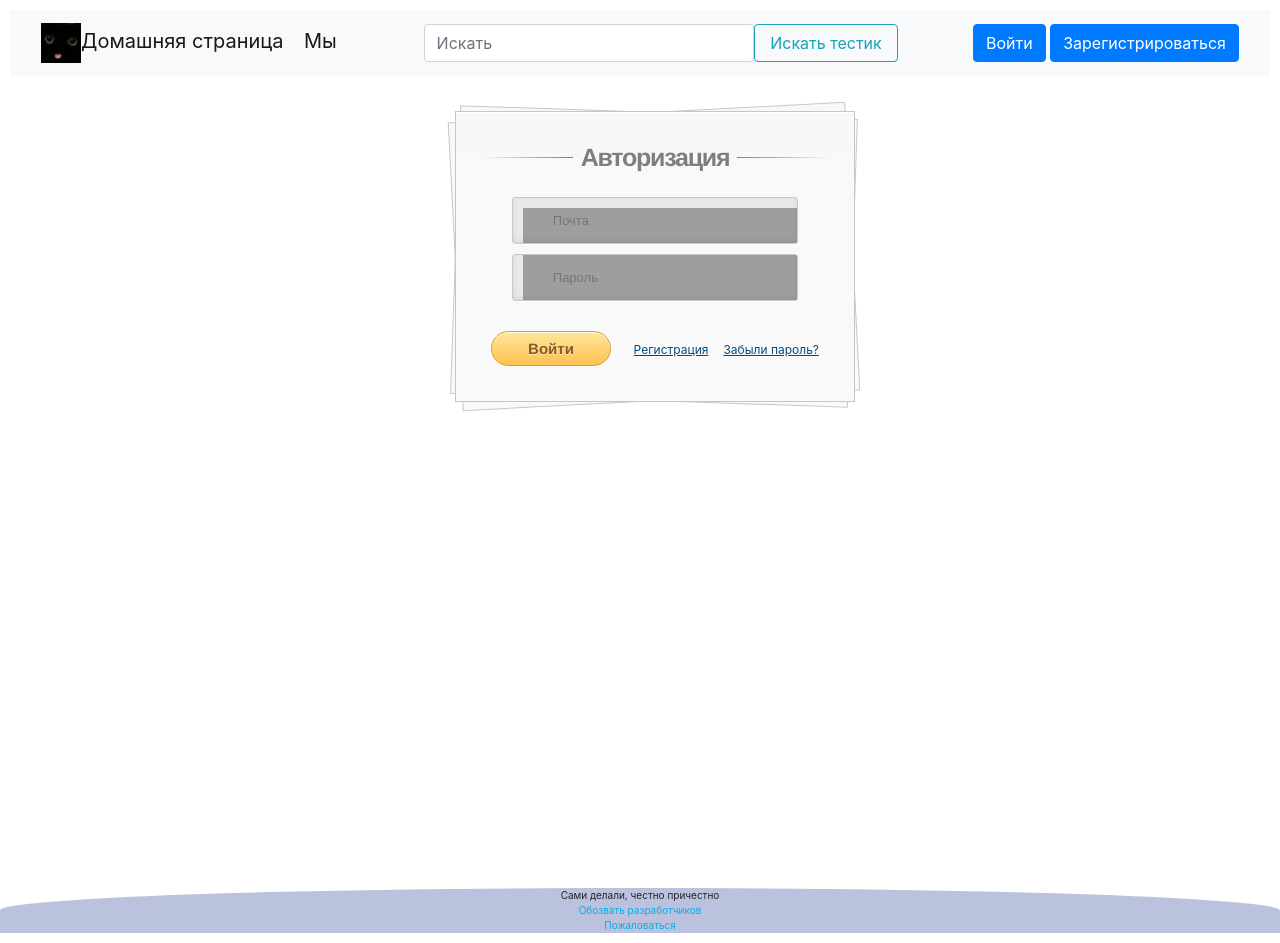
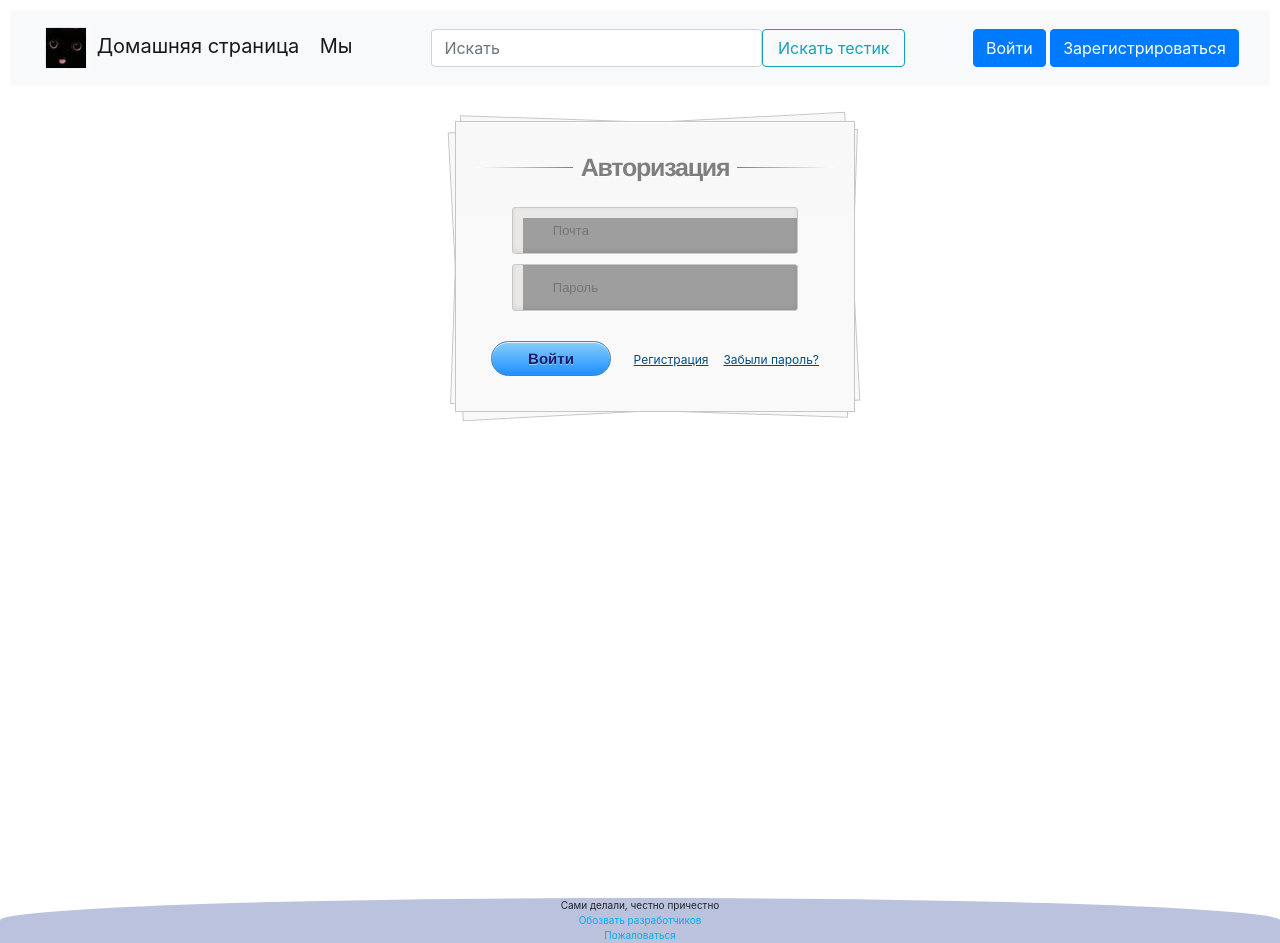
Before and after one commit to stefhef/Testiki, a FastAPI app: page /auth/login in a window 1280 px wide. Run offline with FastAPI, Linux system fonts and the light colour scheme; parts of the project's set-up code (start-up, migrations or seed data) failed here and were passed over; some libraries are stand-ins or nearby versions; grey boxes are pictures that could not be loaded.

Commit message:
кнопочки начаты

```diff
--- a/data/static/css/login.css
+++ b/data/static/css/login.css
@@ -145,13 +145,13 @@ form:after {
 #username { background-position: 10px 10px !important }
 #password { background-position: 10px -53px !important }
 #content form input[type="submit"] {
-	background: rgb(254,231,154);
-	background: -moz-linear-gradient(top,  rgba(254,231,154,1) 0%, rgba(254,193,81,1) 100%);
-	background: -webkit-linear-gradient(top,  rgba(254,231,154,1) 0%,rgba(254,193,81,1) 100%);
-	background: -o-linear-gradient(top,  rgba(254,231,154,1) 0%,rgba(254,193,81,1) 100%);
-	background: -ms-linear-gradient(top,  rgba(254,231,154,1) 0%,rgba(254,193,81,1) 100%);
-	background: linear-gradient(top,  rgba(254,231,154,1) 0%,rgba(254,193,81,1) 100%);
-	filter: progid:DXImageTransform.Microsoft.gradient( startColorstr='#fee79a', endColorstr='#fec151',GradientType=0 );
+	background: rgb(135,206,250);
+	background: -moz-linear-gradient(top,  rgba(135,206,250,1) 0%, rgba(30,144,255,1) 100%);
+	background: -webkit-linear-gradient(top,  rgba(135,206,250,1) 0%,rgba(30,144,255,1) 100%);
+	background: -o-linear-gradient(top,  rgba(135,206,250,1) 0%,rgba(30,144,255,1) 100%);
+	background: -ms-linear-gradient(top,  rgba(135,206,250,1) 0%,rgba(30,144,255,1) 100%);
+	background: linear-gradient(top,  rgba(135,206,250,1) 0%,rgba(30,144,255,1) 100%);
+	filter: progid:DXImageTransform.Microsoft.gradient( startColorstr='#1e90ff', endColorstr='#1e90ff',GradientType=0 );
 	-webkit-border-radius: 30px;
 	-moz-border-radius: 30px;
 	-ms-border-radius: 30px;
@@ -162,8 +162,8 @@ form:after {
 	-ms-box-shadow: 0 1px 0 rgba(255,255,255,0.8) inset;
 	-o-box-shadow: 0 1px 0 rgba(255,255,255,0.8) inset;
 	box-shadow: 0 1px 0 rgba(255,255,255,0.8) inset;
-	border: 1px solid #D69E31;
-	color: #85592e;
+	border: 1px solid #4682B4;
+	color: #191970;
 	cursor: pointer;
 	float: left;
 	font: bold 15px Helvetica, Arial, sans-serif;
@@ -174,13 +174,13 @@ form:after {
 	width: 120px;
 }
 #content form input[type="submit"]:hover {
-	background: rgb(254,193,81);
-	background: -moz-linear-gradient(top,  rgba(254,193,81,1) 0%, rgba(254,231,154,1) 100%);
-	background: -webkit-linear-gradient(top,  rgba(254,193,81,1) 0%,rgba(254,231,154,1) 100%);
-	background: -o-linear-gradient(top,  rgba(254,193,81,1) 0%,rgba(254,231,154,1) 100%);
-	background: -ms-linear-gradient(top,  rgba(254,193,81,1) 0%,rgba(254,231,154,1) 100%);
-	background: linear-gradient(top,  rgba(254,193,81,1) 0%,rgba(254,231,154,1) 100%);
-	filter: progid:DXImageTransform.Microsoft.gradient( startColorstr='#fec151', endColorstr='#fee79a',GradientType=0 );
+    background: rgb(135,206,250);
+	background: -moz-linear-gradient(top,  rgba(30,144,255,1) 0%, rgba(135,206,250,1) 100%);
+	background: -webkit-linear-gradient(top,  rgba(30,144,255,1) 0%,rgba(135,206,250,1) 100%);
+	background: -o-linear-gradient(top,  rgba(30,144,255,1) 0%,rgba(135,206,250,1) 100%);
+	background: -ms-linear-gradient(top,  rgba(30,144,255,1) 0%,rgba(135,206,250,1) 100%);
+	background: linear-gradient(top,  rgba(30,144,255,1) 0%,rgba(135,206,250,1) 100%);
+	filter: progid:DXImageTransform.Microsoft.gradient( startColorstr='#1e90ff', endColorstr='#1e90ff',GradientType=0 );
 }
 #content form div a {
 	color: #004a80;
--- a/data/templates/base.html
+++ b/data/templates/base.html
@@ -21,7 +21,7 @@
         <div>
             <a class="navbar-brand" aria-current="page" href="/"><img src="/static/img/logo.jpg"
                                                                       alt="Logo"
-                                                                      style="width: 40px; height: auto">Домашняя страница
+                                                                      style="width: 50px; height: auto">    Домашняя страница
             </a>
             <a class="navbar-brand" href="/about">Мы</a>
         </div>
--- a/data/templates/test_2.html
+++ b/data/templates/test_2.html
@@ -11,6 +11,6 @@
         {% endfor %}
         {% endfor %}
         <br></p>
-    <button type="submit" class="btn btn-primary">Записаться</button>
+    <button type="submit" class="btn btn-primary">Завершить</button>
 </form>
 {% endblock %}
```
Also changed, not shown: data/static/img/logo.jpg, db/testiki.db.
